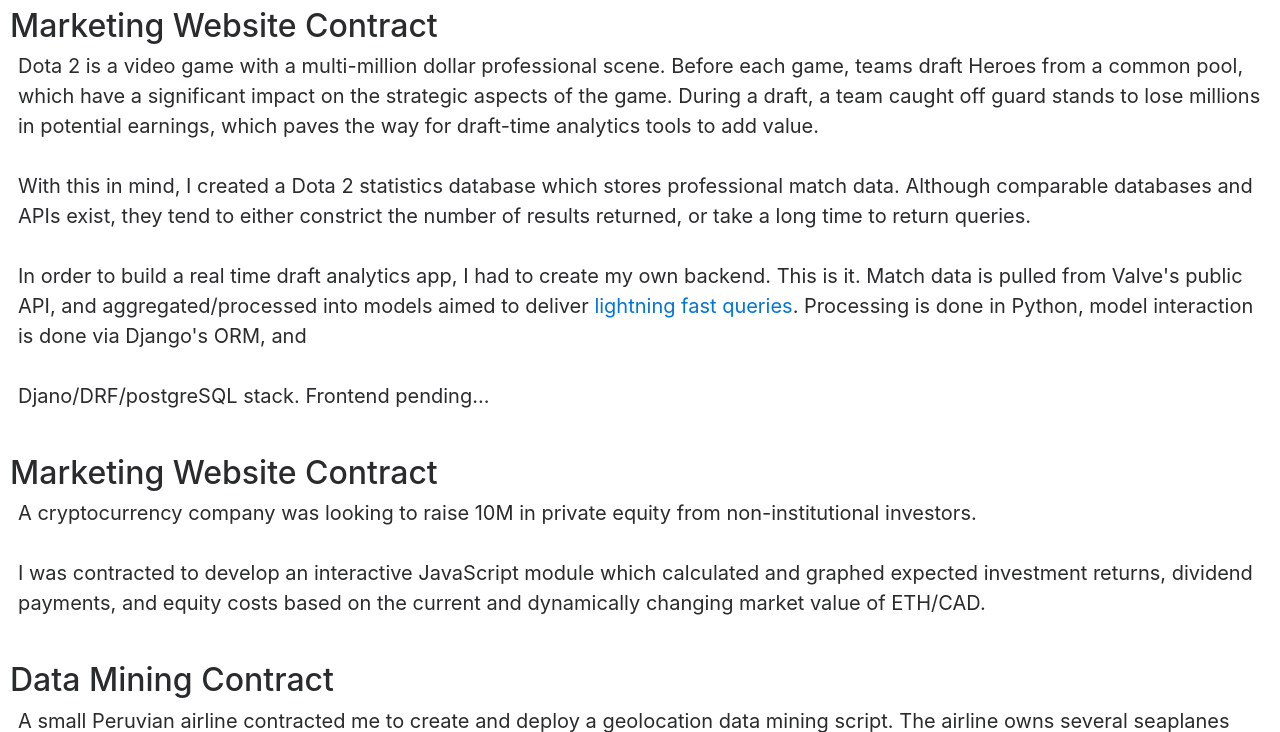
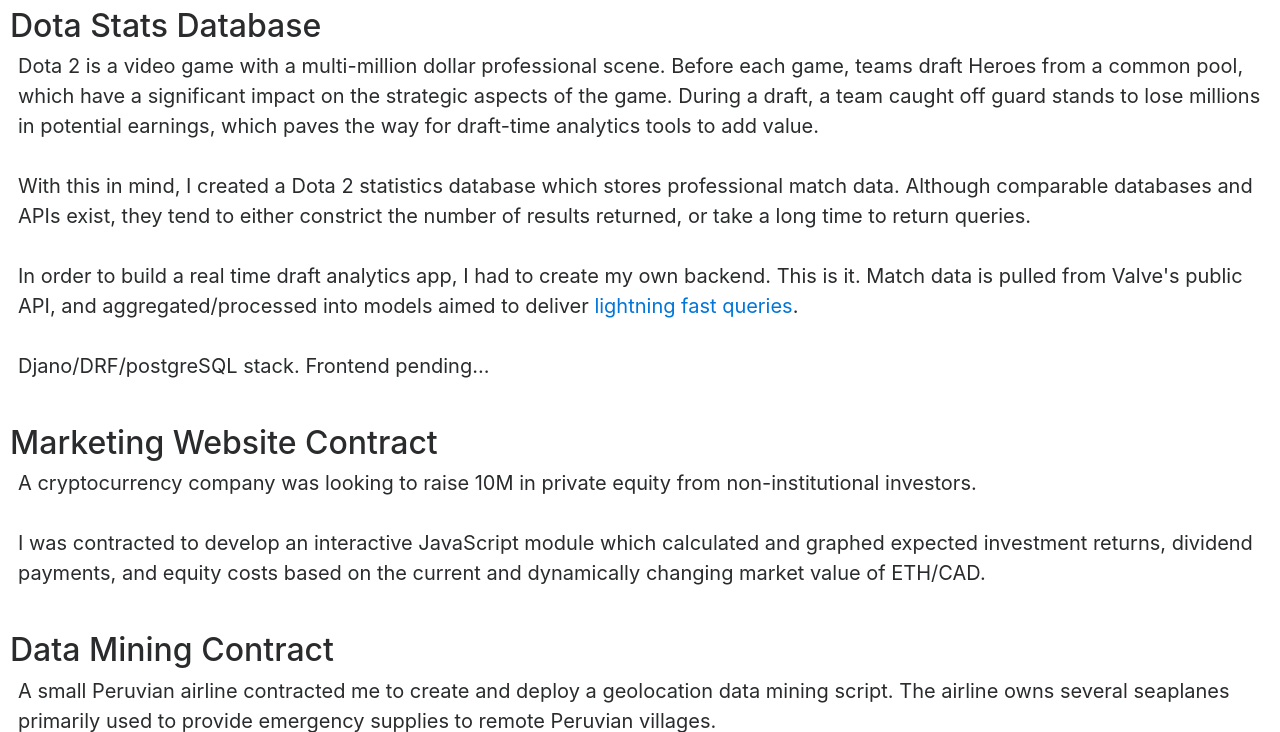
Before and after one commit to nikodevv/portfolio_web, a Django app: page /projects-mobile/ in a window 1280 px wide. Shown: the part 48-780 px from the top of the page. Run offline with Django 3.2, Linux system fonts and the light colour scheme; some libraries are stand-ins or nearby versions.

Commit message:
Changed html text

```diff
--- a/home_pages/templates/projects-mobile.html
+++ b/home_pages/templates/projects-mobile.html
@@ -6,7 +6,7 @@
 			featuring a different container class for each li element -->
 		<ul class="custom-text-style sm-font pl-2 pr-2">
 			<!--Entry Start - Stats database -->
-			<h2 class = "h2 mt-2">Marketing Website Contract</h2>
+			<h2 class = "h2 mt-2">Dota Stats Database</h2>
 			<div class ="pl-2 pr-2">
 				<li class="list-unstyled">
 					Dota 2 is a video game with a multi-million dollar professional scene. Before each
@@ -21,7 +21,6 @@
 					In order to build a real time draft analytics app, I had to create my own backend. This is it.
 					Match data is pulled from Valve's public API, and aggregated/processed into models aimed to deliver
 					<a href="../stats/matches?heroes=113,2&teams=3331948,2108395" target="_blank">lightning fast queries</a>.
-					Processing is done in Python, model interaction is done via Django's ORM, and
 					<br><br>
 					Djano/DRF/postgreSQL stack. Frontend pending...
 				</li>
--- a/home_pages/templates/projects.html
+++ b/home_pages/templates/projects.html
@@ -21,7 +21,6 @@
 					In order to build a real time draft analytics app, I had to create my own backend. This is it.
 					Match data is pulled from Valve's public API, and aggregated/processed into models aimed to deliver
 					<a href="../stats/matches?heroes=113,2&teams=3331948,2108395" target="_blank">lightning fast queries</a>.
-					Processing is done in Python, model interaction is done via Django's ORM, and
 					<br><br>
 					Djano/DRF/postgreSQL stack. Frontend pending...
 
```
